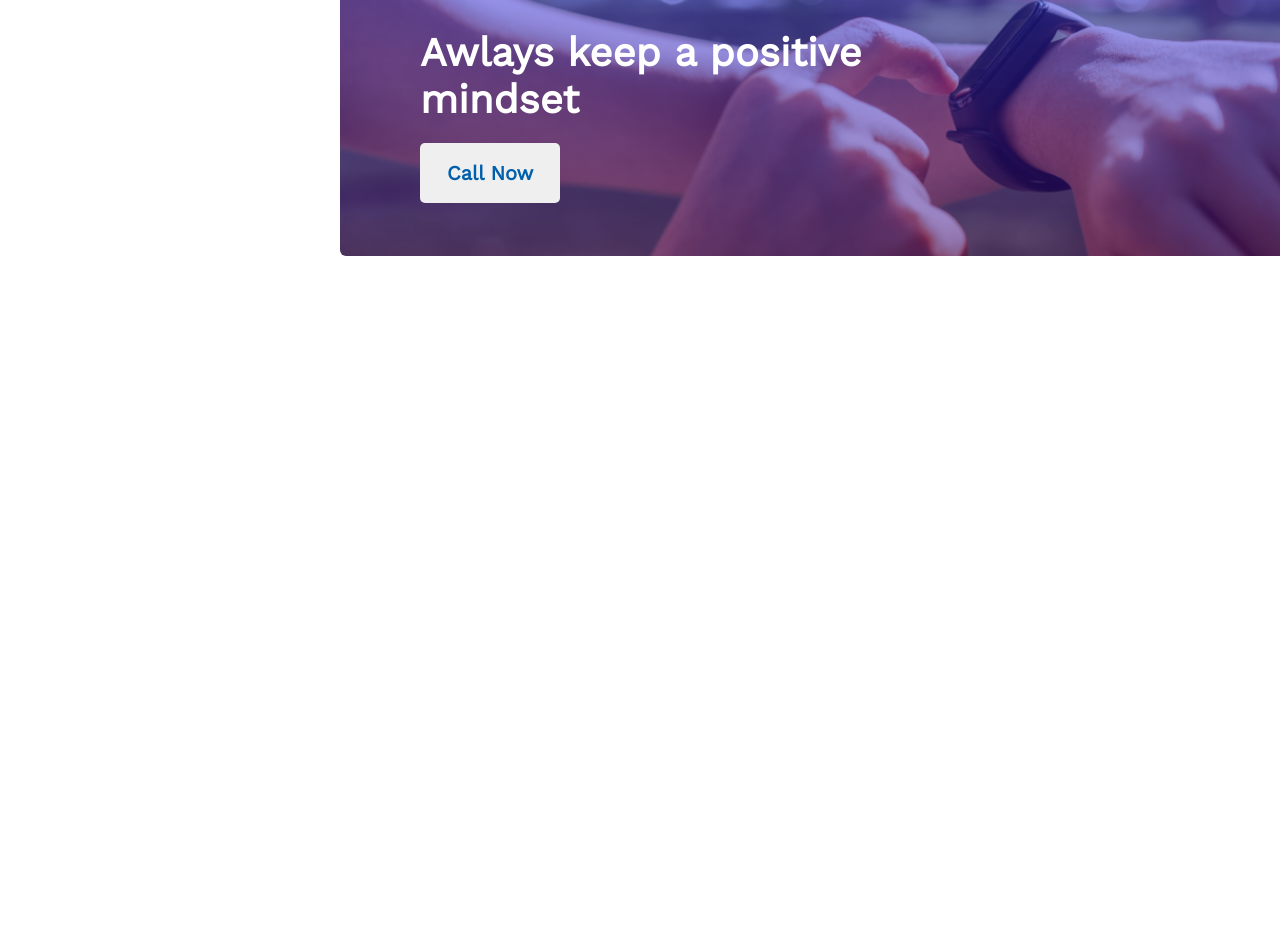
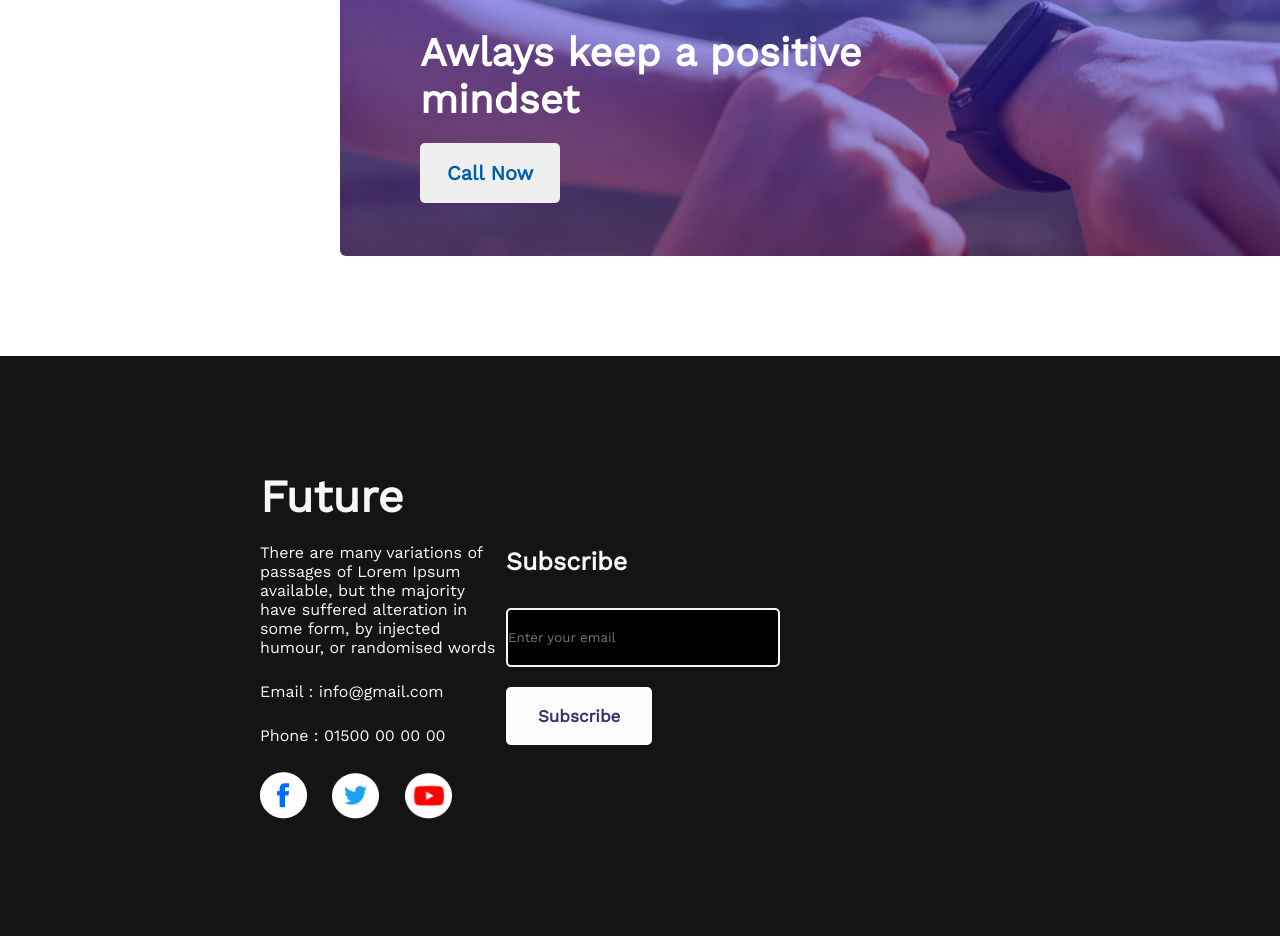
Before and after one commit to Sultan201222/Mileston1, a plain HTML site: page index.html in a window 1280 px wide. Shown: the part 2436-3372 px from the top of the page. Before the commit the page ends 2792 px from the top, so only its background shows below. Drawn offline with nearby package versions, Linux system fonts and the light colour scheme.

Commit message:
Mileston1

```diff
--- a/css/style.css
+++ b/css/style.css
@@ -103,6 +103,7 @@
     padding: 0 60px 0 0px;
 }
 
+
 .icons h1{
     text-align: center;
     margin-bottom: 40px;
@@ -162,3 +163,82 @@
     border: none;
 }
 /*============main style adds end======== */
+/*============main style footer start======== */
+.footer{
+    background: #151414;
+    height: 580px;
+    background-size: cover;
+    display: flex;
+    justify-content: space-between;
+    align-items: center ;
+}
+
+.about{
+    color: #F8F8F8;
+    width: 550px;
+    margin-left: 260px;
+}
+
+.about h2{
+    font-weight: 700;
+    font-size: 45px;
+}
+
+.about p{
+    font-weight: 400;
+    font-size: 16px;
+    margin-top: 20px;
+    padding-right: 0;
+}
+
+.about h3{
+    font-weight: 400;
+    font-size: 16px;
+    margin-top: 25px;
+}
+
+.about-icon{
+    width: 47px;
+    height: 46px;
+    padding-top: 28px;
+    padding-left: 20px;
+}
+
+.form{
+    color: #F8F8F8;
+    margin-right: 500px;
+}
+
+.form h2{
+    font-weight: 600;
+    font-size: 25px;
+    padding-bottom: 32px;
+}
+
+.form button{
+    color: #343370;
+    background-color:#fdfdfd ;
+    border: none;
+    padding: 19px 32px;
+    font-weight: 600;
+    font-size: 17px;
+    border-radius: 5px;
+    margin-top: 20px;
+}
+
+.form button:hover{
+    color: rgb(51, 52, 154);
+    background-image: url('../images/banner/banner3.png');
+    background-size: auto;
+    background-size: 100% 100%;
+}
+
+.form #text{
+    border: 2px solid #f5f5f4;
+    color: #F8F8F8;
+    background: rgb(0, 0, 0);
+    width: 260px;
+    padding: 20px 10px 20px 0px;
+    border-radius: 5px;
+}
+/*============main style footer end======== */
--- a/index.html
+++ b/index.html
@@ -76,10 +76,28 @@
                     <h2>Awlays keep a positive mindset</h2>
                     <button>Call Now</button>
                 </div>
-
             </div>
         </div>
     </main>
+    <footer class="footer">
+        <div class="about">
+            <h2>Future</h2>
+            <p>There are many variations of passages of Lorem Ipsum available, but the majority have suffered alteration in some form, by injected humour, or randomised words</p>
+            <h3>Email : info@gmail.com</h3>
+            <h3>Phone : 01500 00 00 00</h3>
+            <img src="images/icons/fb.png" alt="" class="about-icom">
+            <img src="images/icons/twitter.png" alt="" class="about-icon">
+            <img src="images/icons/youtube.png" alt="" class="about-icon">
+        </div>
+        <div class="form">
+            <h2>Subscribe</h2>
+            <label for="text">
+                <input type="text" id="text" placeholder="Enter your email">
+            </label>
+            <br>
+            <button>Subscribe</button>
+        </div>
+    </footer>
 </body>
 
 </html>
```
